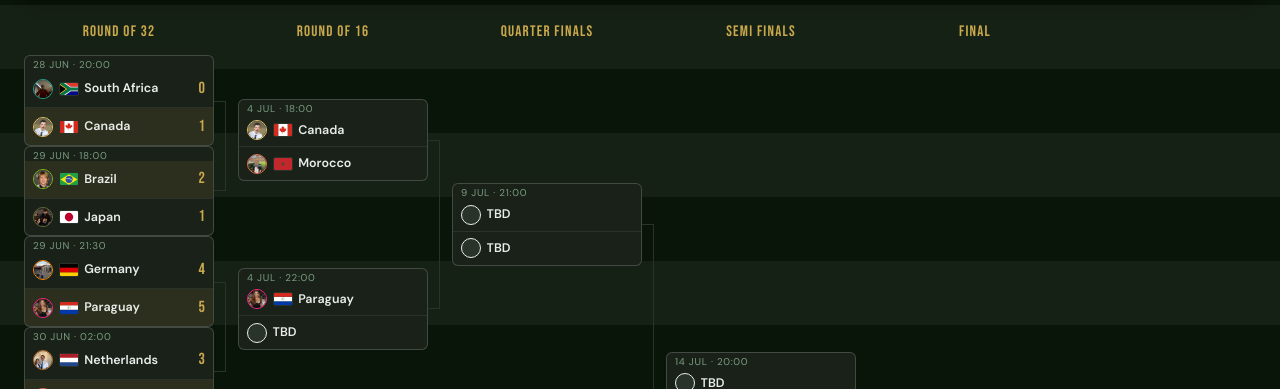
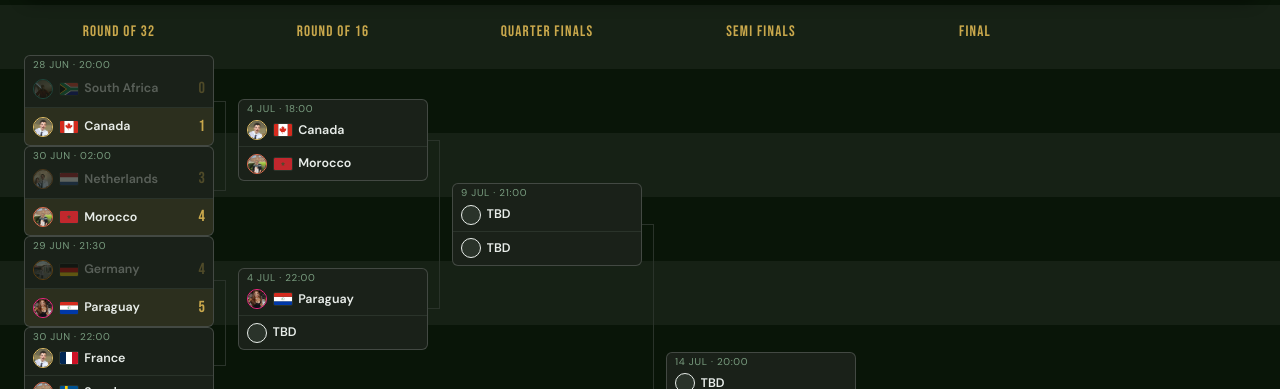
Before and after one commit to michaelwatkins2000/stranmillis-wc-sweepstake, a React (Vite) app: page / in a window 1280 px wide. Both pictures are taken after a click on the button "🥊 Knockout". Shown: the part 411-800 px from the top of the page. Built offline with nearby package versions, Linux system fonts and the light colour scheme; no server answers.

Commit message:
knockout order fix

```diff
--- a/src/App.css
+++ b/src/App.css
@@ -735,6 +735,7 @@ button { cursor: pointer; font-family: inherit; }
 }
 
 .bracket-team--winner { background: rgba(201, 168, 76, 0.1); }
+.bracket-team--dim { opacity: var(--dim); }
 .bracket-team--tbd .bracket-team__name { color: var(--text-muted); font-style: italic; }
 
 .bracket-team__info {
--- a/src/components/Knockout.jsx
+++ b/src/components/Knockout.jsx
@@ -17,10 +17,10 @@ function getFlag(team) {
   return info ? `https://cdn.jsdelivr.net/gh/lipis/flag-icons/flags/4x3/${info.flag}.svg` : null
 }
 
-function TeamRow({ team, user, score, isWinner, isLabel }) {
+function TeamRow({ team, user, score, isWinner, isLoser, isLabel }) {
   const flagSrc = isLabel ? null : getFlag(team)
   return (
-    <div className={`bracket-team ${isWinner ? 'bracket-team--winner' : ''} ${isLabel ? 'bracket-team--tbd' : ''}`}>
+    <div className={`bracket-team ${isWinner ? 'bracket-team--winner' : ''} ${isLoser ? 'bracket-team--dim' : ''} ${isLabel ? 'bracket-team--tbd' : ''}`}>
       <div className="bracket-team__info">
         {user ? (
           <img
@@ -88,12 +88,12 @@ function MatchSlot({ match, selectedUser, hasInputArm }) {
       )}
       <TeamRow
         team={homeDisplay} user={homeUser}
-        score={match.homeScore} isWinner={homeWin} isLabel={homeIsLabel}
+        score={match.homeScore} isWinner={homeWin} isLoser={awayWin} isLabel={homeIsLabel}
       />
       <div className="bracket-slot__divider" />
       <TeamRow
         team={awayDisplay} user={awayUser}
-        score={match.awayScore} isWinner={awayWin} isLabel={awayIsLabel}
+        score={match.awayScore} isWinner={awayWin} isLoser={homeWin} isLabel={awayIsLabel}
       />
     </div>
   )
--- a/src/data/knockout.js
+++ b/src/data/knockout.js
@@ -4,31 +4,37 @@
 // apiId: football-data.org fixture ID — used by sync.js to patch this file.
 
 export const bracket = {
+  // Order below reflects the official FIFA bracket lineage (verified against
+  // en.wikipedia.org/wiki/2026_FIFA_World_Cup_knockout_stage's Bracket section
+  // and per-match "Winner Match N" feeder references), not chronological
+  // kick-off order. Consecutive pairs here are drawn as connector lines into
+  // the next round by Knockout.jsx's pairUp() — so array position determines
+  // tree structure, not just display order.
   r32: [
     { id: "r32_1",  apiId: 537417, date: "2026-06-28", time: "20:00", homeLabel: "2nd Group A",   awayLabel: "2nd Group B",     home: "South Africa", away: "Canada", homeScore: 0, awayScore: 1 },
-    { id: "r32_2",  apiId: 537423, date: "2026-06-29", time: "18:00", homeLabel: "1st Group E",   awayLabel: "3rd A/B/C/D/F",   home: "Brazil", away: "Japan", homeScore: 2, awayScore: 1 },
+    { id: "r32_2",  apiId: 537418, date: "2026-06-30", time: "02:00", homeLabel: "1st Group C",   awayLabel: "2nd Group F",     home: "Netherlands", away: "Morocco", homeScore: 3, awayScore: 4 },
     { id: "r32_3",  apiId: 537415, date: "2026-06-29", time: "21:30", homeLabel: "1st Group F",   awayLabel: "2nd Group C",     home: "Germany", away: "Paraguay", homeScore: 4, awayScore: 5 },
-    { id: "r32_4",  apiId: 537418, date: "2026-06-30", time: "02:00", homeLabel: "1st Group C",   awayLabel: "2nd Group F",     home: "Netherlands", away: "Morocco", homeScore: 3, awayScore: 4 },
-    { id: "r32_5",  apiId: 537424, date: "2026-06-30", time: "18:00", homeLabel: "1st Group I",   awayLabel: "3rd C/D/F/G/H",   home: "Ivory Coast", away: "Norway", homeScore: null, awayScore: null },
-    { id: "r32_6",  apiId: 537416, date: "2026-06-30", time: "22:00", homeLabel: "2nd Group E",   awayLabel: "2nd Group I",     home: "France", away: "Sweden", homeScore: null, awayScore: null },
-    { id: "r32_7",  apiId: 537425, date: "2026-07-01", time: "02:00", homeLabel: "1st Group A",   awayLabel: "3rd C/E/F/H/I",   home: "Mexico", away: "Ecuador", homeScore: null, awayScore: null },
-    { id: "r32_8",  apiId: 537426, date: "2026-07-01", time: "17:00", homeLabel: "1st Group L",   awayLabel: "3rd E/H/I/J/K",   home: "England", away: "DR Congo", homeScore: null, awayScore: null },
-    { id: "r32_9",  apiId: 537422, date: "2026-07-01", time: "21:00", homeLabel: "1st Group D",   awayLabel: "3rd B/E/F/I/J",   home: "Belgium", away: "Senegal", homeScore: null, awayScore: null },
-    { id: "r32_10", apiId: 537421, date: "2026-07-02", time: "01:00", homeLabel: "1st Group G",   awayLabel: "3rd A/E/H/I/J",   home: "USA", away: "Bosnia & Herzegovina", homeScore: null, awayScore: null },
-    { id: "r32_11", apiId: 537420, date: "2026-07-02", time: "20:00", homeLabel: "2nd Group K",   awayLabel: "2nd Group L",     home: "Spain", away: "Austria", homeScore: null, awayScore: null },
-    { id: "r32_12", apiId: 537419, date: "2026-07-03", time: "00:00", homeLabel: "1st Group H",   awayLabel: "2nd Group J",     home: "Portugal", away: "Croatia", homeScore: null, awayScore: null },
-    { id: "r32_13", apiId: 537429, date: "2026-07-03", time: "04:00", homeLabel: "1st Group B",   awayLabel: "3rd E/F/G/I/J",   home: "Switzerland", away: "Algeria", homeScore: null, awayScore: null },
+    { id: "r32_4",  apiId: 537416, date: "2026-06-30", time: "22:00", homeLabel: "2nd Group E",   awayLabel: "2nd Group I",     home: "France", away: "Sweden", homeScore: null, awayScore: null },
+    { id: "r32_5",  apiId: 537419, date: "2026-07-03", time: "00:00", homeLabel: "1st Group H",   awayLabel: "2nd Group J",     home: "Portugal", away: "Croatia", homeScore: null, awayScore: null },
+    { id: "r32_6",  apiId: 537420, date: "2026-07-02", time: "20:00", homeLabel: "2nd Group K",   awayLabel: "2nd Group L",     home: "Spain", away: "Austria", homeScore: null, awayScore: null },
+    { id: "r32_7",  apiId: 537421, date: "2026-07-02", time: "01:00", homeLabel: "1st Group G",   awayLabel: "3rd A/E/H/I/J",   home: "USA", away: "Bosnia & Herzegovina", homeScore: null, awayScore: null },
+    { id: "r32_8",  apiId: 537422, date: "2026-07-01", time: "21:00", homeLabel: "1st Group D",   awayLabel: "3rd B/E/F/I/J",   home: "Belgium", away: "Senegal", homeScore: null, awayScore: null },
+    { id: "r32_9",  apiId: 537423, date: "2026-06-29", time: "18:00", homeLabel: "1st Group E",   awayLabel: "3rd A/B/C/D/F",   home: "Brazil", away: "Japan", homeScore: 2, awayScore: 1 },
+    { id: "r32_10", apiId: 537424, date: "2026-06-30", time: "18:00", homeLabel: "1st Group I",   awayLabel: "3rd C/D/F/G/H",   home: "Ivory Coast", away: "Norway", homeScore: null, awayScore: null },
+    { id: "r32_11", apiId: 537425, date: "2026-07-01", time: "02:00", homeLabel: "1st Group A",   awayLabel: "3rd C/E/F/H/I",   home: "Mexico", away: "Ecuador", homeScore: null, awayScore: null },
+    { id: "r32_12", apiId: 537426, date: "2026-07-01", time: "17:00", homeLabel: "1st Group L",   awayLabel: "3rd E/H/I/J/K",   home: "England", away: "DR Congo", homeScore: null, awayScore: null },
+    { id: "r32_13", apiId: 537427, date: "2026-07-03", time: "23:00", homeLabel: "1st Group K",   awayLabel: "3rd D/E/I/J/L",   home: "Argentina", away: "Cape Verde", homeScore: null, awayScore: null },
     { id: "r32_14", apiId: 537428, date: "2026-07-03", time: "19:00", homeLabel: "1st Group J",   awayLabel: "2nd Group H",     home: "Australia", away: "Egypt", homeScore: null, awayScore: null },
-    { id: "r32_15", apiId: 537427, date: "2026-07-03", time: "23:00", homeLabel: "1st Group K",   awayLabel: "3rd D/E/I/J/L",   home: "Argentina", away: "Cape Verde", homeScore: null, awayScore: null },
+    { id: "r32_15", apiId: 537429, date: "2026-07-03", time: "04:00", homeLabel: "1st Group B",   awayLabel: "3rd E/F/G/I/J",   home: "Switzerland", away: "Algeria", homeScore: null, awayScore: null },
     { id: "r32_16", apiId: 537430, date: "2026-07-04", time: "02:30", homeLabel: "2nd Group D",   awayLabel: "2nd Group G",     home: "Colombia", away: "Ghana", homeScore: null, awayScore: null },
   ],
   r16: [
     { id: "r16_1", apiId: 537376, date: "2026-07-04", time: "18:00", home: "Canada", away: "Morocco", homeScore: null, awayScore: null },
     { id: "r16_2", apiId: 537375, date: "2026-07-04", time: "22:00", home: "Paraguay", away: null, homeScore: null, awayScore: null },
-    { id: "r16_3", apiId: 537377, date: "2026-07-05", time: "21:00", home: "Brazil", away: null, homeScore: null, awayScore: null },
-    { id: "r16_4", apiId: 537378, date: "2026-07-06", time: "01:00", home: null, away: null, homeScore: null, awayScore: null },
-    { id: "r16_5", apiId: 537379, date: "2026-07-06", time: "20:00", home: null, away: null, homeScore: null, awayScore: null },
-    { id: "r16_6", apiId: 537380, date: "2026-07-07", time: "01:00", home: null, away: null, homeScore: null, awayScore: null },
+    { id: "r16_3", apiId: 537379, date: "2026-07-06", time: "20:00", home: null, away: null, homeScore: null, awayScore: null },
+    { id: "r16_4", apiId: 537380, date: "2026-07-07", time: "01:00", home: null, away: null, homeScore: null, awayScore: null },
+    { id: "r16_5", apiId: 537377, date: "2026-07-05", time: "21:00", home: "Brazil", away: null, homeScore: null, awayScore: null },
+    { id: "r16_6", apiId: 537378, date: "2026-07-06", time: "01:00", home: null, away: null, homeScore: null, awayScore: null },
     { id: "r16_7", apiId: 537381, date: "2026-07-07", time: "17:00", home: null, away: null, homeScore: null, awayScore: null },
     { id: "r16_8", apiId: 537382, date: "2026-07-07", time: "21:00", home: null, away: null, homeScore: null, awayScore: null },
   ],
```
